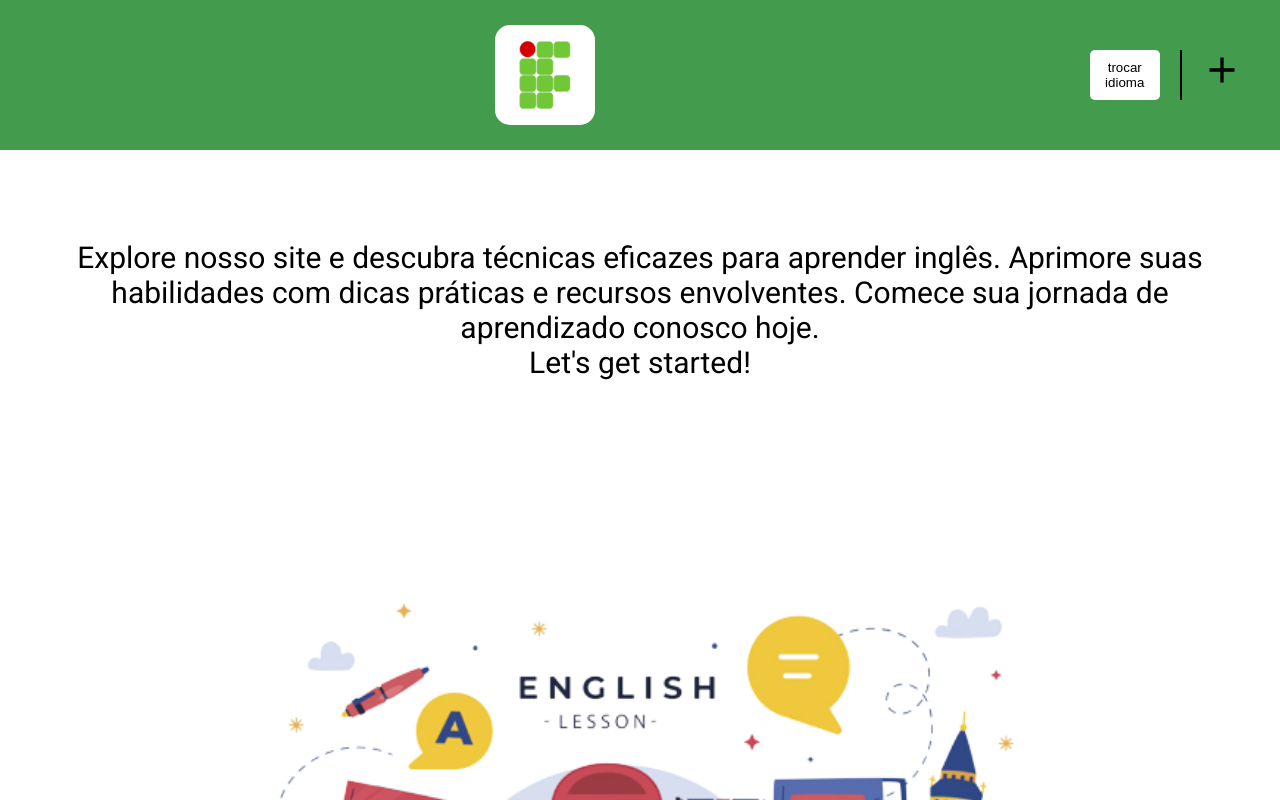
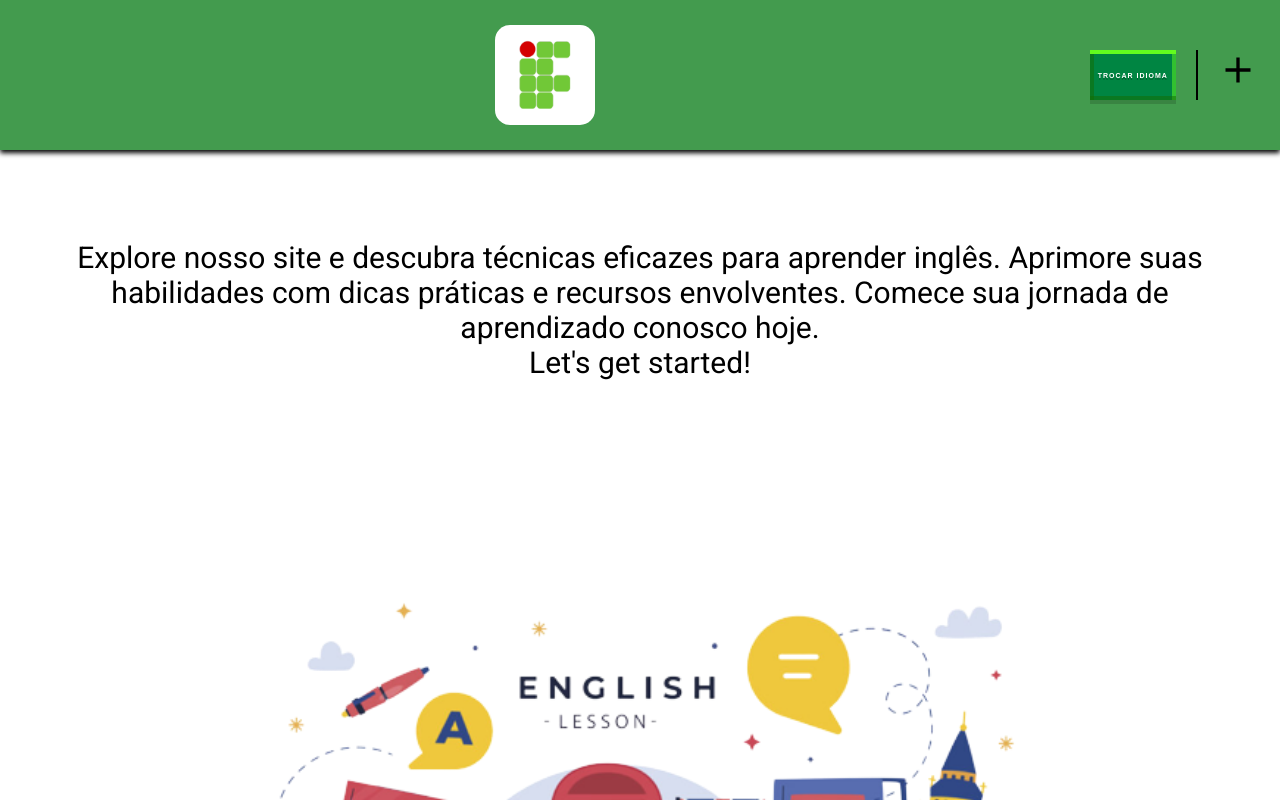
Before and after one commit to iagoPinheiro1401/ingles-instrumental, a Next.js app: page / in a window 1280 px wide. Shown: the top 800 px of the page. Built offline with nearby package versions, Linux system fonts and the light colour scheme.

Commit message:
corrigido ortografia e adicionado estilo de botão

```diff
--- a/pages/index.jsx
+++ b/pages/index.jsx
@@ -33,7 +33,7 @@ function HomePage () {
       <Presentation
         id="home"
         id2="serie"
-        filme={language == true ? "Filmes e séries" : "Movies and serie"}
+        filme={language == true ? "Filmes e séries" : "Movies and TV serie"}
         musica={language == true ? "Músicas" : "Music"}
         livro={language == true ? "Livros" : "Book"}
         jogo={language == true ? "Jogos" : "Games"}
@@ -42,7 +42,7 @@ function HomePage () {
       />
       <Method
         id="filme"
-        title={language == true ? "1. Filmes e séries" : "1. Movies and serie"}
+        title={language == true ? "1. Filmes e séries" : "1. Movies and TV serie"}
         text={language == true ? "Assistir a filmes e séries em inglês é uma maneira realmente divertida e eficaz de aprimorar suas habilidades linguísticas. Ao fazer isso, você se expõe a sotaques, vocabulário e diferentes entonações, o que o ajuda a melhorar sua compreensão auditiva e sua fala. Você também pode aprender gírias, expressões da língua e o idioma do dia a dia, que não são frequentemente ensinados em aulas tradicionais." : "Watching movies and TV series in English is a really fun and effective way to improve your language skills. As you do that, you expose yourself to accents, vocabulary and different intonations, helping you to get better at your listening and speaking. You can also learn slangs, language expressions and 'daily language' which are not frequently taught in tradicional classes."}
         text2={language == true ? "No entanto, para desfrutar desse método, é muito importante escolher o conteúdo adequado ao seu nível de aprendizado. Comece com legendas em inglês para entender o que está sendo dito, e quando se sentir mais confortável, tente assistir sem legendas. Lembre-se de que a constância é a chave, então reserve um tempo regular para praticar seu inglês com filmes e séries de TV" : "However, to enjoy this method, it's very important to choose the right content to your learning level. Start with subtitles in English to understand what has been said and when you feel more comfortable, try to watch without subtitles. Remember that constance is the key, so save some regular time to practice your English with movies e TV series."}
       />
--- a/src/components/buttons/buttonLanguage/ButtonLanguage.jsx
+++ b/src/components/buttons/buttonLanguage/ButtonLanguage.jsx
@@ -1,18 +1,69 @@
 import styled from "styled-components"
 
 const Button = styled.button`
-    background-color: white;
-    border: 0;
-    width: 70px;
-    padding: 7px 0;
-    border-radius: 5px;
-    color: black;
-    transition: background-color 0.3s ease;
-    cursor: pointer;
+  padding: 0.2rem 0.5rem;
+  font-size: 7px;
+  background-color: #008542;
+  color: #fff;
+  text-shadow: 0 2px 0 rgb(0 0 0 / 25%);
+  display: inline-flex;
+  align-items: center;
+  justify-content: center;
+  position: relative;
+  border: 0;
+  z-index: 0;
+  user-select: none;
+  cursor: pointer;
+  text-transform: uppercase;
+  letter-spacing: 1px;
+  white-space: unset;
+  text-decoration: none;
+  font-weight: 900;
+  transition: all 0.7s cubic-bezier(0,.8,.26,.99);
 
-    :active {
-        background-color: #73e082;
-    }
+  &:before {
+    position: absolute;
+    pointer-events: none;
+    top: 0;
+    left: 0;
+    display: block;
+    width: 100%;
+    height: 100%;
+    content: '';
+    transition: .7s cubic-bezier(0,.8,.26,.99);
+    z-index: -1;
+    background-color: #008542!important;
+    box-shadow: 0 -4px rgb(21 108 0 / 50%) inset, 0 4px rgb(100 253 31 / 99%) inset, -4px 0 rgb(100 253 31 / 50%) inset, 4px 0 rgb(21 108 0 / 50%) inset;
+  }
+
+  &:after {
+    position: absolute;
+    pointer-events: none;
+    top: 0;
+    left: 0;
+    display: block;
+    width: 100%;
+    height: 100%;
+    content: '';
+    box-shadow: 0 4px 0 0 rgb(0 0 0 / 15%);
+    transition: .7s cubic-bezier(0,.8,.26,.99);
+  }
+
+  &:hover:before {
+    box-shadow: 0 -4px rgb(0 0 0 / 50%) inset, 0 4px rgb(255 255 255 / 20%) inset, -4px 0 rgb(255 255 255 / 20%) inset, 4px 0 rgb(0 0 0 / 50%) inset;
+  }
+
+  &:hover:after {
+    box-shadow: 0 4px 0 0 rgb(0 0 0 / 15%);
+  }
+
+  &:active {
+    transform: translateY(4px);
+  }
+
+  &:active:after {
+    box-shadow: 0 0px 0 0 rgb(0 0 0 / 15%);
+  }
 `
 
 export default function ButtonLanguage({ onClick }) {
--- a/src/components/header/Header.jsx
+++ b/src/components/header/Header.jsx
@@ -13,6 +13,7 @@ const HeaderContainer = styled.div`
     top: 0;
     left: 0;
     z-index: 2;
+    box-shadow: 0 3px 5px rgba(0, 0, 0, 1);
 
     @media (max-width: 1200px) {
         justify-content: center;
--- a/src/components/informations/Informations.jsx
+++ b/src/components/informations/Informations.jsx
@@ -34,7 +34,7 @@ const Title = styled.h1`
 `
 
 const Img = styled.img`
-    width: 70%;
+    width: 50%;
     height: auto;
     display: block;
 
```
